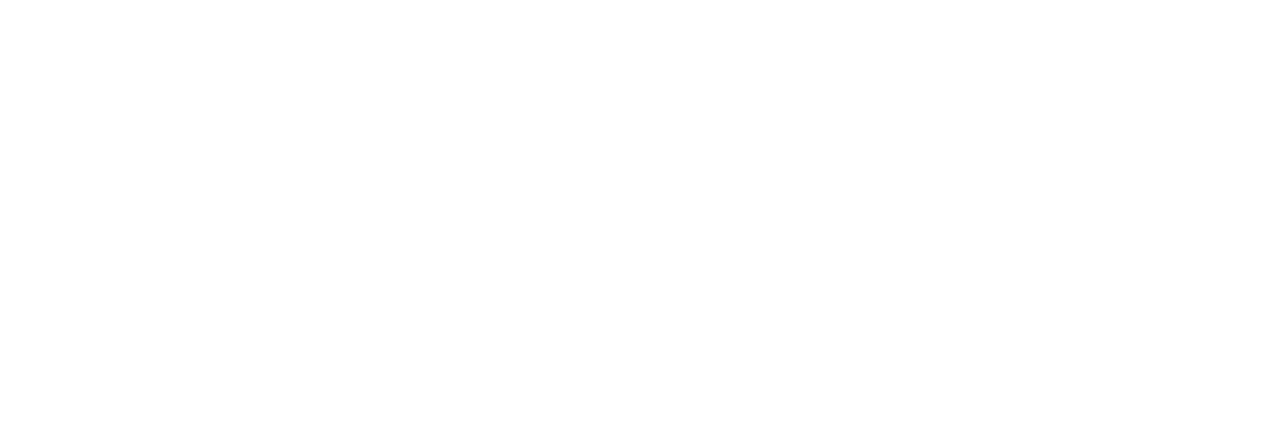
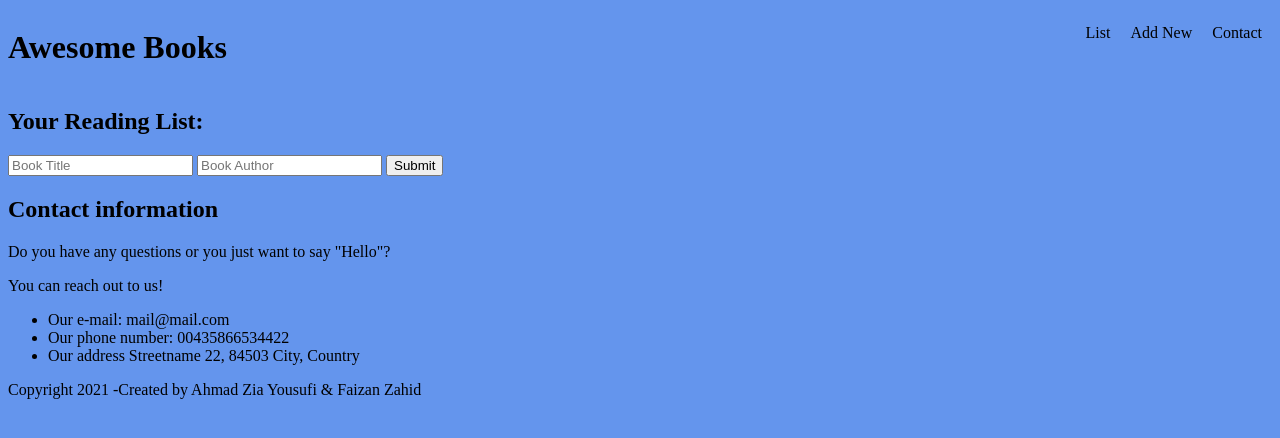
Before and after one commit to haseebt456/Awesome-Books, a website: page index.html in a window 1280 px wide. Drawn offline with Linux system fonts and the light colour scheme.

Commit message:
Added background color

```diff
--- a/index.html
+++ b/index.html
@@ -1,11 +1,61 @@
 <!DOCTYPE html>
 <html lang="en">
+
 <head>
     <meta charset="UTF-8">
+    <meta http-equiv="X-UA-Compatible" content="IE=edge">
     <meta name="viewport" content="width=device-width, initial-scale=1.0">
-    <title>Document</title>
+    <title>Book Tracker</title>
+    <link rel="stylesheet" href="./style.css">
 </head>
+
 <body>
+    <header class="nav-section">
+        <!-- <div></div> -->
+        <div class="nav-logo" id="logo">
+            <h1>Awesome Books</h1>
+        </div>
+        <nav  id="navigation">
+            <ul class="nav-bar">
+            <li><a href="#" class="nav-list active-tab" data-tab="index">List</a></>
+            <li><a href="#" class="nav-list" data-tab="add_book">Add New</a></>
+            <li><a href="#" class="nav-list" data-tab="contact">Contact</a></>
+            </ul>
+        </nav>
+    </header>
+    <div class="date" id="date"></div>
+    <main>
+        <section id="index" class="section b-tab active-tab" aria-label="section">
+            <div class="heading-container">
+                <h2>Your Reading List:</h2>
+            </div>
+            <div id="collection" class="reading-collection"></div>
+        </section>
+        <section id="add_book" class="section b-tab" aria-label="section">
+            <div class="input-section">
+                <input id="title" class="input-title" placeholder="Book Title">
+                <input id="author" class="input-author" placeholder="Book Author">
+                <input type="submit" id="btnAdd" class="button">
+                <p class="error-message" id="error"></p>
+            </div>
+        </section>
+        <section id="contact" class="section b-tab" aria-label="section">
+            <h1 class="title">Contact information</h1>
+            <div class="contact-text"></div>
+            <p>Do you have any questions or you just want to say "Hello"?</p>
+            <p>You can reach out to us!</p>
+            <ul class="contact-list">
+                <li>Our e-mail: mail@mail.com</li>
+                <li>Our phone number: 00435866534422</li>
+                <li>Our address Streetname 22, 84503 City, Country</li>
+            </ul>
+        </section>
+    </main>
+    <footer>
+        Copyright 2021 -Created by Ahmad Zia Yousufi & Faizan Zahid
+    </footer>
+    <script src="./js/index.js" type="module"></script>
+    <script src="https://cdn.jsdelivr.net/npm/luxon@1.27.0/build/global/luxon.min.js"></script>
+</body>
 
-</body>
 </html>
--- a/style.css
+++ b/style.css
@@ -0,0 +1,22 @@
+
+body {
+    background-color: cornflowerblue;
+}
+.nav-section {
+    display: flex;
+    flex-direction: row;
+    justify-content: space-between;
+}
+
+.nav-bar {
+    display: flex;
+    flex-direction: row;
+    list-style: none;
+    align-items: center;
+    justify-content: space-evenly;
+}
+.nav-list {
+    text-decoration: none;
+    padding: 10px;
+    color: black;
+}
```
